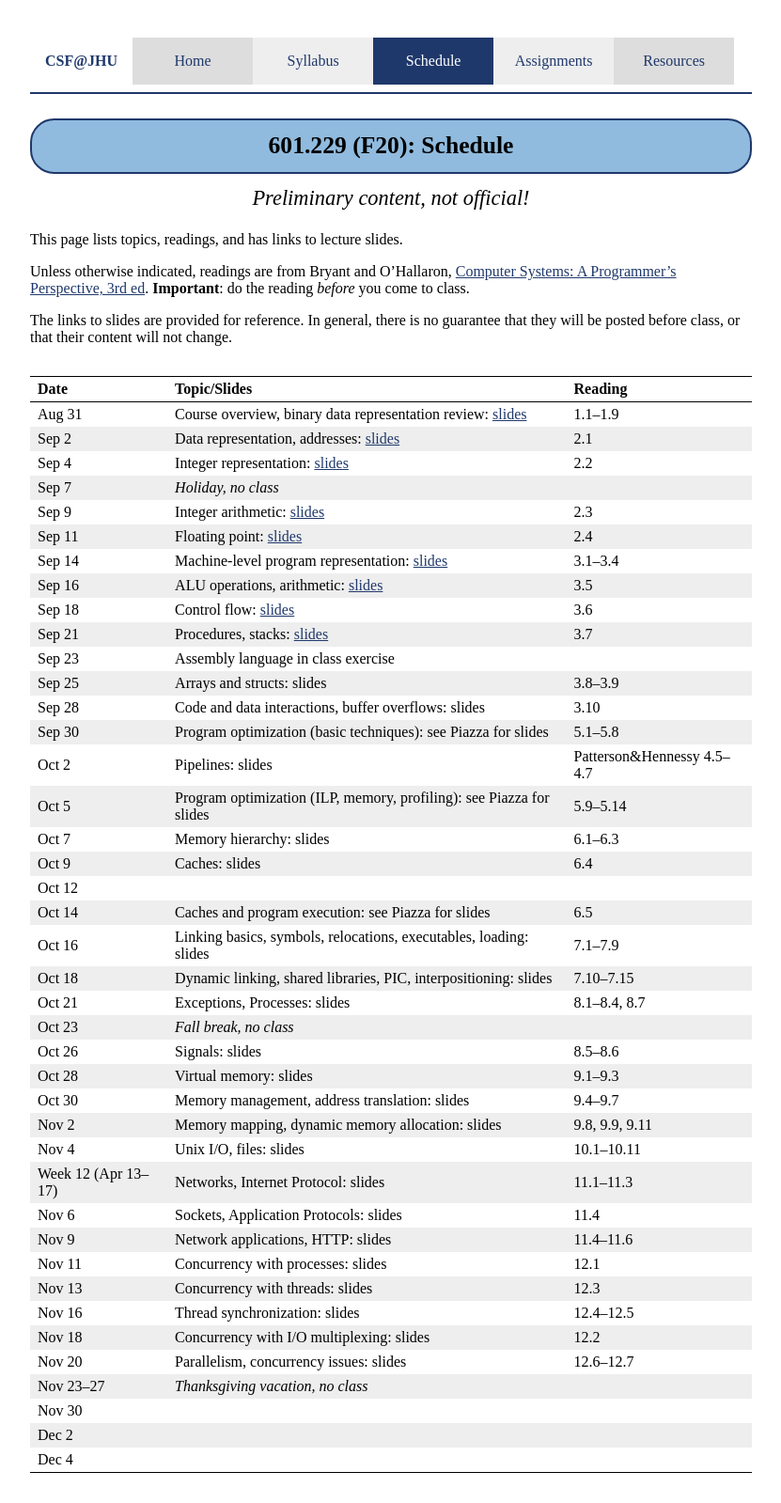
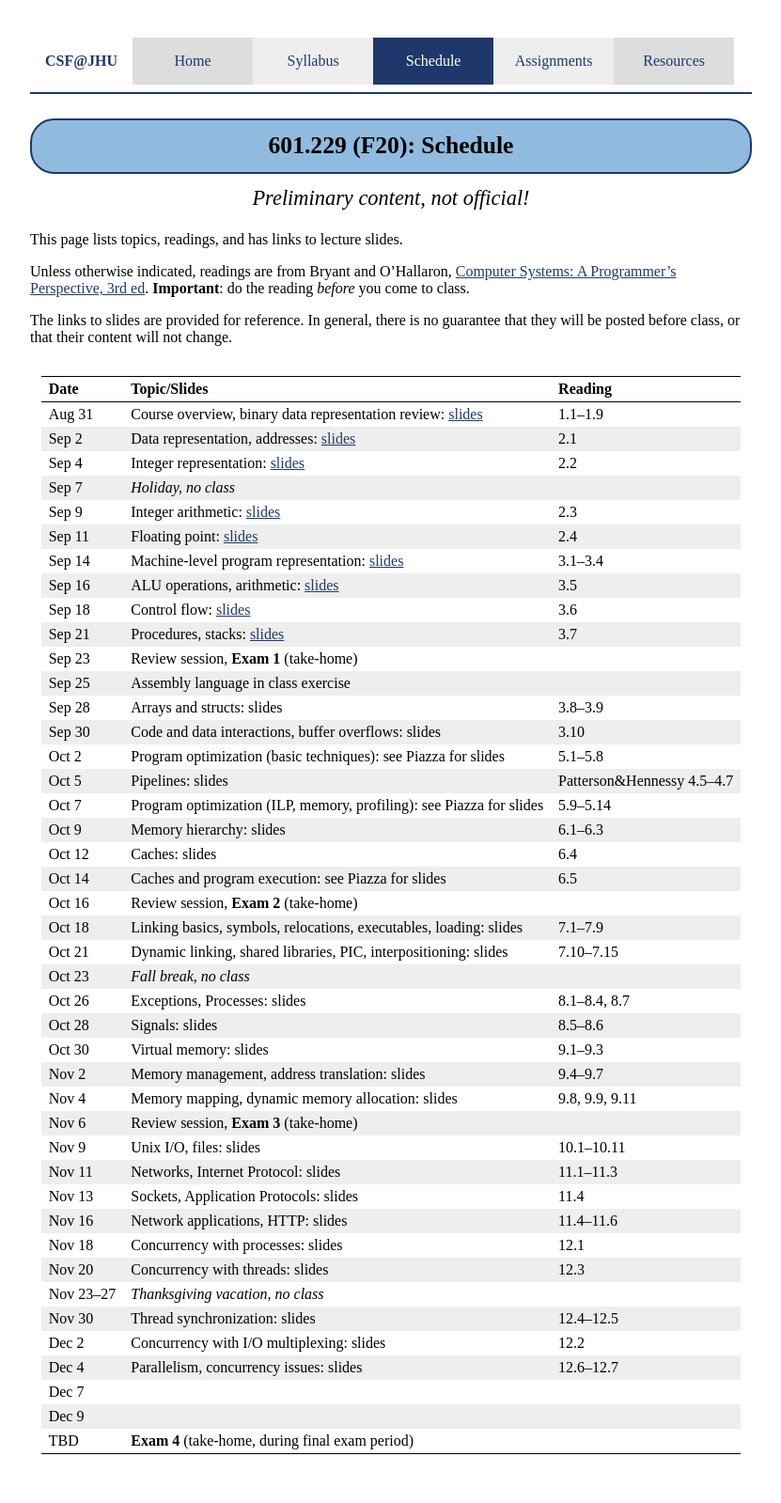
Before and after one commit to jhucsf/fall2020, a Jekyll site: the page built from schedule.md, in a window 1280 px wide. Shown: the whole page at 94% size, without its empty margins (224-1055 px from the left). Built offline with Jekyll 4.4.1, drawn with Linux system fonts in a browser that asks for light colours.

Commit message:
do 4 exams, add Dec 7 and 9, 2 slack days currently

```diff
--- a/schedule.md
+++ b/schedule.md
@@ -22,34 +22,36 @@ Sep 14             | Machine-level program representation: [slides](lectures/lec
 Sep 16             | ALU operations, arithmetic: [slides](lectures/lecture07-public.pdf) | 3.5
 Sep 18             | Control flow: [slides](lectures/lecture08-public.pdf) | 3.6 |
 Sep 21             | Procedures, stacks: [slides](lectures/lecture09-public.pdf) | 3.7
-Sep 23             | Assembly language in class exercise
-Sep 25             | Arrays and structs: slides | 3.8–3.9
-Sep 28             | Code and data interactions, buffer overflows: slides  | 3.10
-Sep 30             | Program optimization (basic techniques): see Piazza for slides | 5.1–5.8 |
-Oct 2              | Pipelines: slides | Patterson&amp;Hennessy 4.5–4.7
-Oct 5              | Program optimization (ILP, memory, profiling): see Piazza for slides | 5.9–5.14
-Oct 7              | Memory hierarchy: slides | 6.1–6.3 |
-Oct 9              | Caches: slides | 6.4
-Oct 12             |
+Sep 23             | Review session, **Exam 1** (take-home)
+Sep 25             | Assembly language in class exercise
+Sep 28             | Arrays and structs: slides | 3.8–3.9
+Sep 30             | Code and data interactions, buffer overflows: slides  | 3.10
+Oct 2              | Program optimization (basic techniques): see Piazza for slides | 5.1–5.8 |
+Oct 5              | Pipelines: slides | Patterson&amp;Hennessy 4.5–4.7
+Oct 7              | Program optimization (ILP, memory, profiling): see Piazza for slides | 5.9–5.14
+Oct 9              | Memory hierarchy: slides | 6.1–6.3 |
+Oct 12             | Caches: slides | 6.4
 Oct 14             | Caches and program execution: see Piazza for slides | 6.5 |
-Oct 16             | Linking basics, symbols, relocations, executables, loading: slides | 7.1–7.9 |
-Oct 18             | Dynamic linking, shared libraries, PIC, interpositioning: slides | 7.10–7.15 |
-Oct 21             | Exceptions, Processes: slides | 8.1–8.4, 8.7
+Oct 16             | Review session, **Exam 2** (take-home)
+Oct 18             | Linking basics, symbols, relocations, executables, loading: slides | 7.1–7.9 |
+Oct 21             | Dynamic linking, shared libraries, PIC, interpositioning: slides | 7.10–7.15 |
 Oct 23             | *Fall break, no class*
-Oct 26             | Signals: slides | 8.5–8.6 |
-Oct 28             | Virtual memory: slides | 9.1–9.3
-Oct 30             | Memory management, address translation: slides | 9.4–9.7
-Nov 2              | Memory mapping, dynamic memory allocation: slides | 9.8, 9.9, 9.11 |
-Nov 4              | Unix I/O, files: slides | 10.1–10.11 |
-Week 12 (Apr 13–17)| Networks, Internet Protocol: slides | 11.1–11.3 |
-Nov 6              | Sockets, Application Protocols: slides | 11.4 |
-Nov 9              | Network applications, HTTP: slides | 11.4–11.6 |
-Nov 11             | Concurrency with processes: slides | 12.1 |
-Nov 13             | Concurrency with threads: slides | 12.3
-Nov 16             | Thread synchronization: slides | 12.4–12.5
-Nov 18             | Concurrency with I/O multiplexing: slides | 12.2 |
-Nov 20             | Parallelism, concurrency issues: slides | 12.6–12.7 |
+Oct 26             | Exceptions, Processes: slides | 8.1–8.4, 8.7
+Oct 28             | Signals: slides | 8.5–8.6 |
+Oct 30             | Virtual memory: slides | 9.1–9.3
+Nov 2              | Memory management, address translation: slides | 9.4–9.7
+Nov 4              | Memory mapping, dynamic memory allocation: slides | 9.8, 9.9, 9.11 |
+Nov 6              | Review session, **Exam 3** (take-home)
+Nov 9              | Unix I/O, files: slides | 10.1–10.11 |
+Nov 11             | Networks, Internet Protocol: slides | 11.1–11.3 |
+Nov 13             | Sockets, Application Protocols: slides | 11.4 |
+Nov 16             | Network applications, HTTP: slides | 11.4–11.6 |
+Nov 18             | Concurrency with processes: slides | 12.1 |
+Nov 20             | Concurrency with threads: slides | 12.3
 Nov 23–27          | *Thanksgiving vacation, no class*
-Nov 30             |
-Dec 2              |
-Dec 4              |
+Nov 30             | Thread synchronization: slides | 12.4–12.5
+Dec 2              | Concurrency with I/O multiplexing: slides | 12.2 |
+Dec 4              | Parallelism, concurrency issues: slides | 12.6–12.7 |
+Dec 7              |
+Dec 9              |
+TBD                | **Exam 4** (take-home, during final exam period)
```
Also changed, not shown: syllabus.md (+1 -1 lines).
